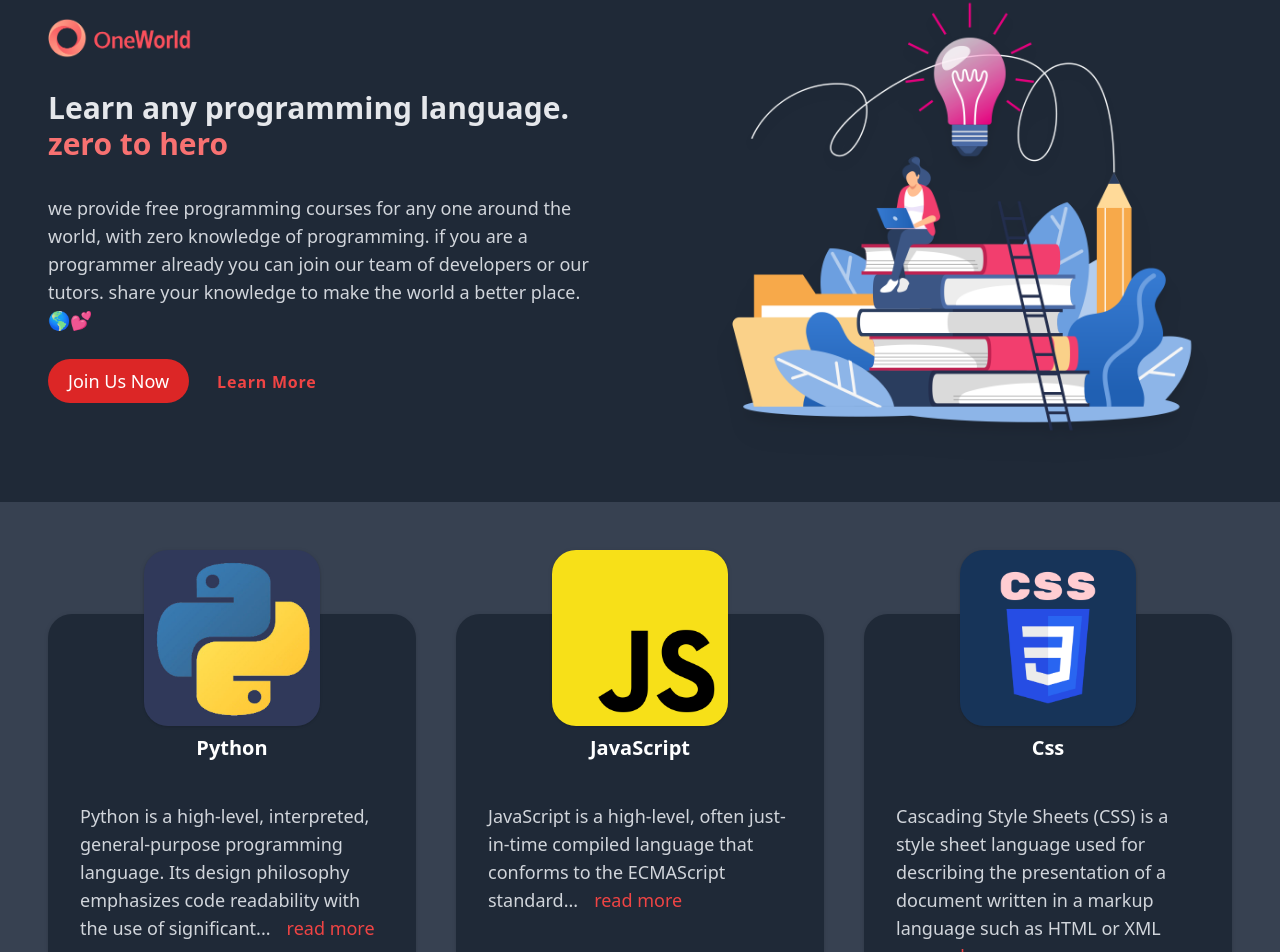
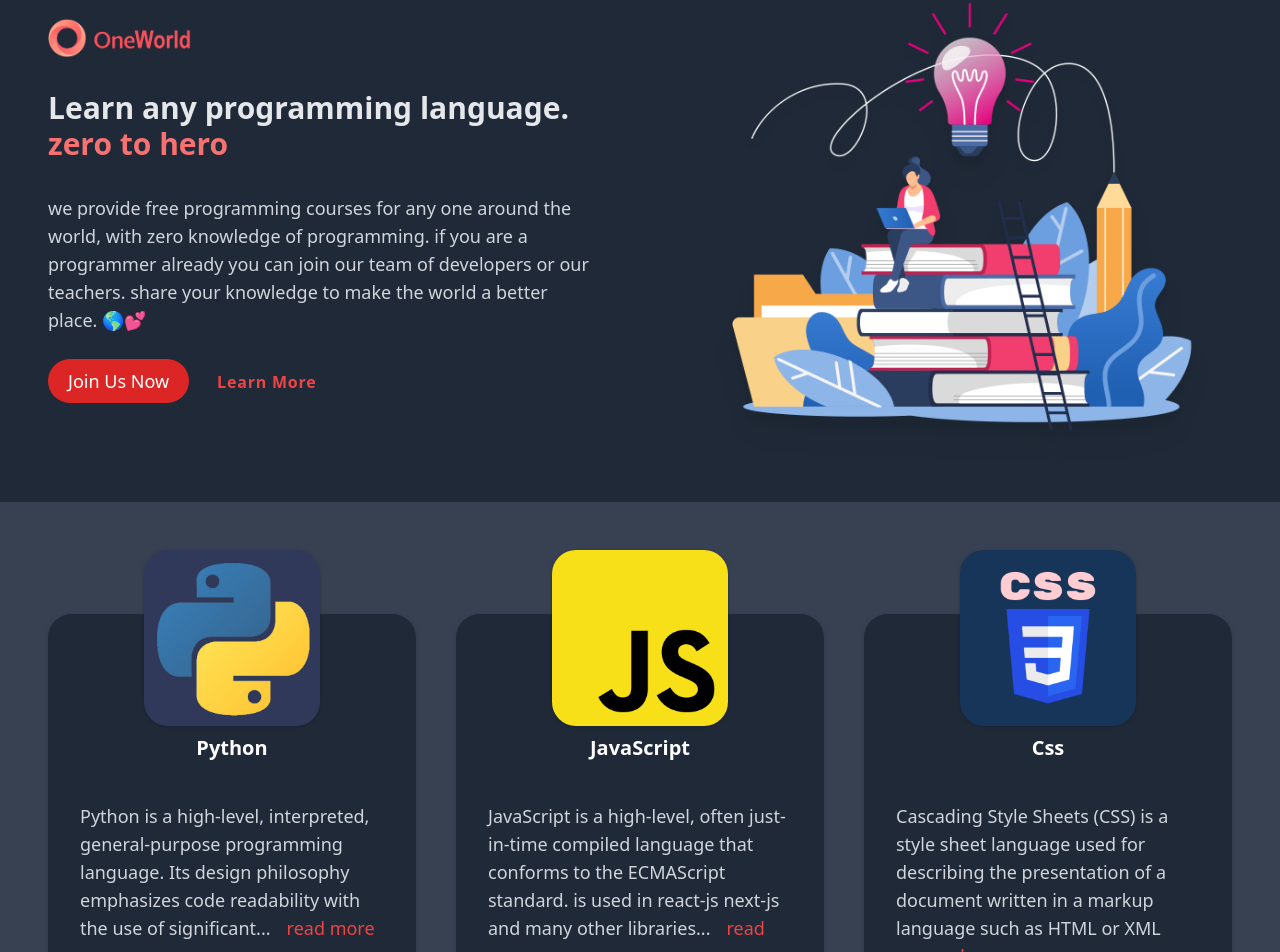
Before and after one commit to Saeednikdel/landing-page-tailwind, a React (Create React App) app: page / in a window 1280 px wide. Shown: the part 134-1086 px from the top of the page. Built offline with nearby package versions, Linux system fonts and the light colour scheme.

Commit message:
edit some text

```diff
--- a/src/App.js
+++ b/src/App.js
@@ -22,7 +22,7 @@ function App() {
     {
       title: 'JavaScript',
       image: js,
-      text: 'JavaScript is a high-level, often just-in-time compiled language that conforms to the ECMAScript standard...',
+      text: 'JavaScript is a high-level, often just-in-time compiled language that conforms to the ECMAScript standard. is used in react-js next-js and many other libraries...',
     },
     {
       title: 'Css',
@@ -39,6 +39,7 @@ function App() {
   };
   return (
     <div className={`min-h-screen px-auto ${theme}`}>
+      <div className="bg-white dark:bg-gray-600">
         <NavBar setTheme={handle} checked={theme == 'dark'} />
 
         <div className="lg:grid lg:grid-cols-2 2xl:grid-cols-5 bg-white dark:bg-gray-800">
@@ -55,10 +56,11 @@ function App() {
                 <span className=" text-red-400">zero to hero</span>
               </h1>
               <p className="mt-2 text-lg text-semibold text-gray-600 lg:mt-8 dark:text-gray-300">
-              we provide free programming courses for any one around the world,
-              with zero knowledge of programming. if you are a programmer
-              already you can join our team of developers or our tutors. share
-              your knowledge to make the world a better place. 🌎💕
+                we provide free programming courses for any one around the
+                world, with zero knowledge of programming. if you are a
+                programmer already you can join our team of developers or our
+                teachers. share your knowledge to make the world a better place.
+                🌎💕
               </p>
               <div className="space-x-2 mt-4 sm:mt-6">
                 <button
@@ -90,6 +92,7 @@ function App() {
         </div>
         <Footer />
       </div>
+    </div>
   );
 }
 
```
Lines whose indentation alone changed are shown as unchanged.
